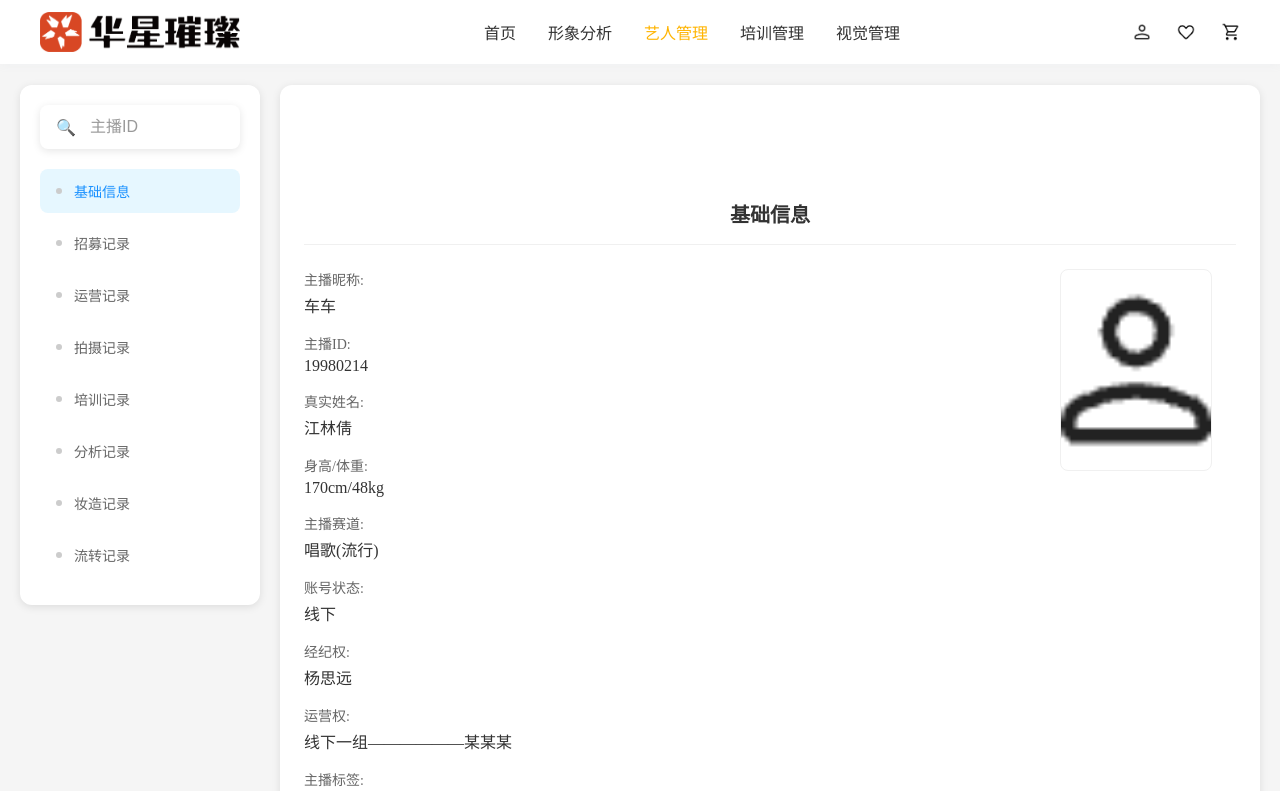
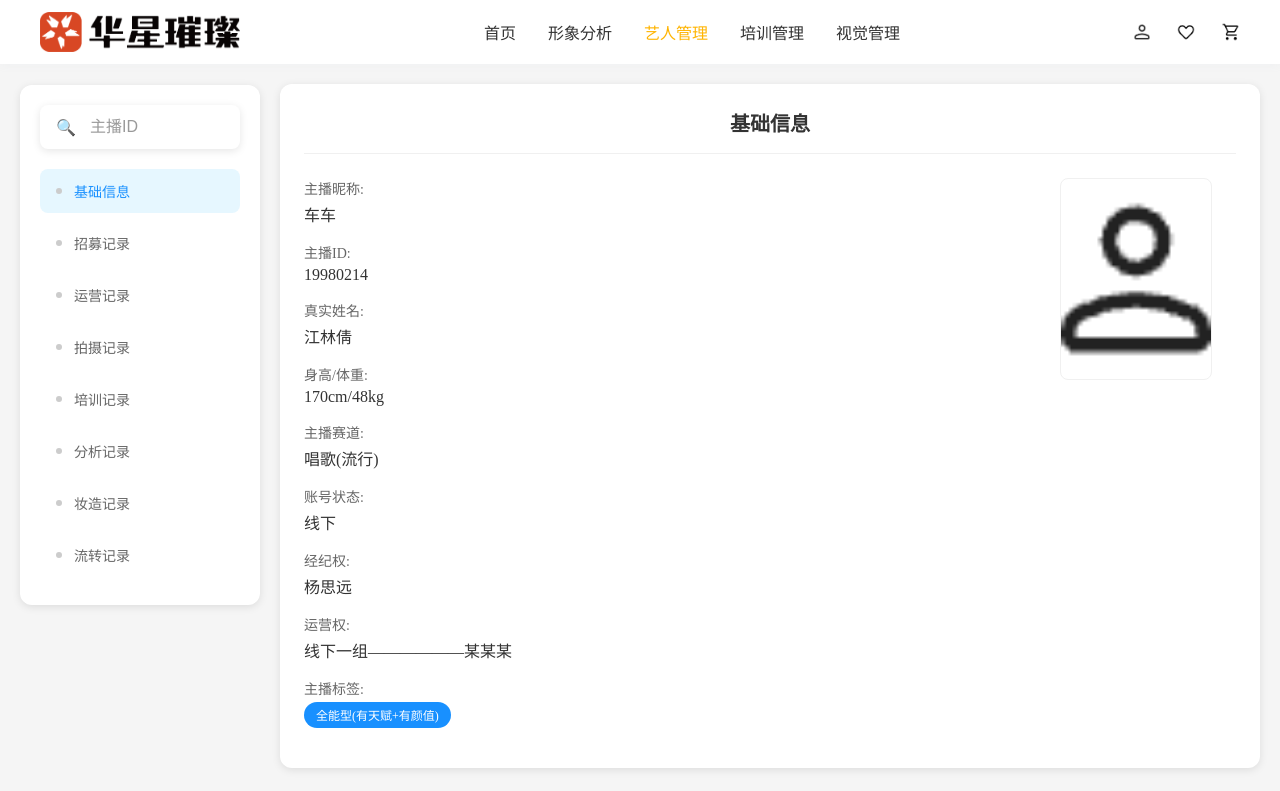
Before and after one commit to xxxfengsu/web2Android, a React (Vite) app: page /artistManagement in a window 1280 px wide. Shown: the top 791 px of the page. Built offline with nearby package versions, Linux system fonts and the light colour scheme; sample sign-in values are in the browser's storage.

Commit message:
fix: maked view and   interaction optimization

```diff
--- a/src/compoents/Header/Header.less
+++ b/src/compoents/Header/Header.less
@@ -7,7 +7,7 @@
   background: #fff;
   padding: 0 40px;
   box-shadow: 0 2px 8px #f0f1f2;
-  position: fixed;
+  position: sticky;
   top: 0;
   left: 0;
   right: 0;
--- a/src/pages/artistManagement/ArtistManagement.less
+++ b/src/pages/artistManagement/ArtistManagement.less
@@ -1,12 +1,14 @@
 .artistManagement {
   min-height: 100vh;
   background: #f5f5f5;
+  scroll-behavior: smooth; /* 添加平滑滚动 */
 }
 
 .artistManagementContent {
   max-width: 1400px;
   margin: 0 auto;
   padding: 20px;
+  overflow: visible; /* 确保内容可以正常滚动 */
 }
 
 .pageTitle {
@@ -123,22 +125,37 @@
 // 右侧内容区域
 .rightContent {
   flex: 1;
-  background: white;
-  border-radius: 12px;
-  box-shadow: 0 2px 8px rgba(0, 0, 0, 0.1);
-  overflow: hidden;
-
-  .contentCard {
+  overflow: visible;
+  .contentCard{
+    // padding-top: 65px;
+  }
+  .contentSection {
+    scroll-margin-top: 85px; /* 添加这行，让滚动位置更下一点 */
+    margin-bottom: 40px;
+    box-shadow: 0 2px 8px rgba(0, 0, 0, 0.1);
     padding: 24px;
-  }
-
-  .contentSection {
-    padding-top: 90px;
-    margin-bottom: 40px;
-
+    background: white;
+    border-radius: 12px;
+    box-shadow: 0 2px 8px rgba(0, 0, 0, 0.1);
     &:last-child {
       margin-bottom: 0;
     }
+
+    /* 为第一个模块添加特殊处理 */
+    &:first-child {
+      scroll-margin-top: 105px; /* 第一个模块需要更大的间距 */
+      position: relative;
+
+      /* 添加一个伪元素来确保有足够的滚动空间 */
+      &::before {
+        content: '';
+        display: block;
+        height: 85px;
+        margin-top: -85px;
+        visibility: hidden;
+      }
+    }
+
   }
 
   .contentTitle {
--- a/src/pages/artistManagement/ArtistManagement.tsx
+++ b/src/pages/artistManagement/ArtistManagement.tsx
@@ -203,10 +203,6 @@ export default function ArtistManagement() {
     <div className="artistManagement">
       <Header />
       <div className="artistManagementContent">
-        <div className="pageTitle">华星璀璨艺人档案</div>
-
-
-
         {/* 主要内容区域 */}
         <div className="mainContent">
           {/* 左侧导航 */}
@@ -230,6 +226,7 @@ export default function ArtistManagement() {
                 key={item.key}
                 className={`navItem ${activeTab === item.key ? 'active' : ''}`}
                 href={`#${item.key}`}
+                onClick={() => setActiveTab(item.key)}
               >
                 <div className="navDot"></div>
                 {item.label}
--- a/src/pages/home/Home.less
+++ b/src/pages/home/Home.less
@@ -18,7 +18,6 @@
 
 .content{
   width: 100%;
-  padding: 64px 0 0 0;
 }
 .training-content{
   width: 80%;
--- a/src/pages/imageAnalysis/analysis/Analysis.less
+++ b/src/pages/imageAnalysis/analysis/Analysis.less
@@ -4,7 +4,7 @@
   align-items: flex-start;
   background: #fafbfc;
   min-height: 100vh;
-  padding: 100px 0;
+  padding: 25px 0;
   box-sizing: border-box;
 }
 
@@ -87,6 +87,7 @@
   margin-bottom: 40px;
   cursor: pointer;
   transition: box-shadow 0.2s, color 0.2s;
+  height: 150px;
 }
 .analysis-upload:hover {
   color: #b48be4;
```
